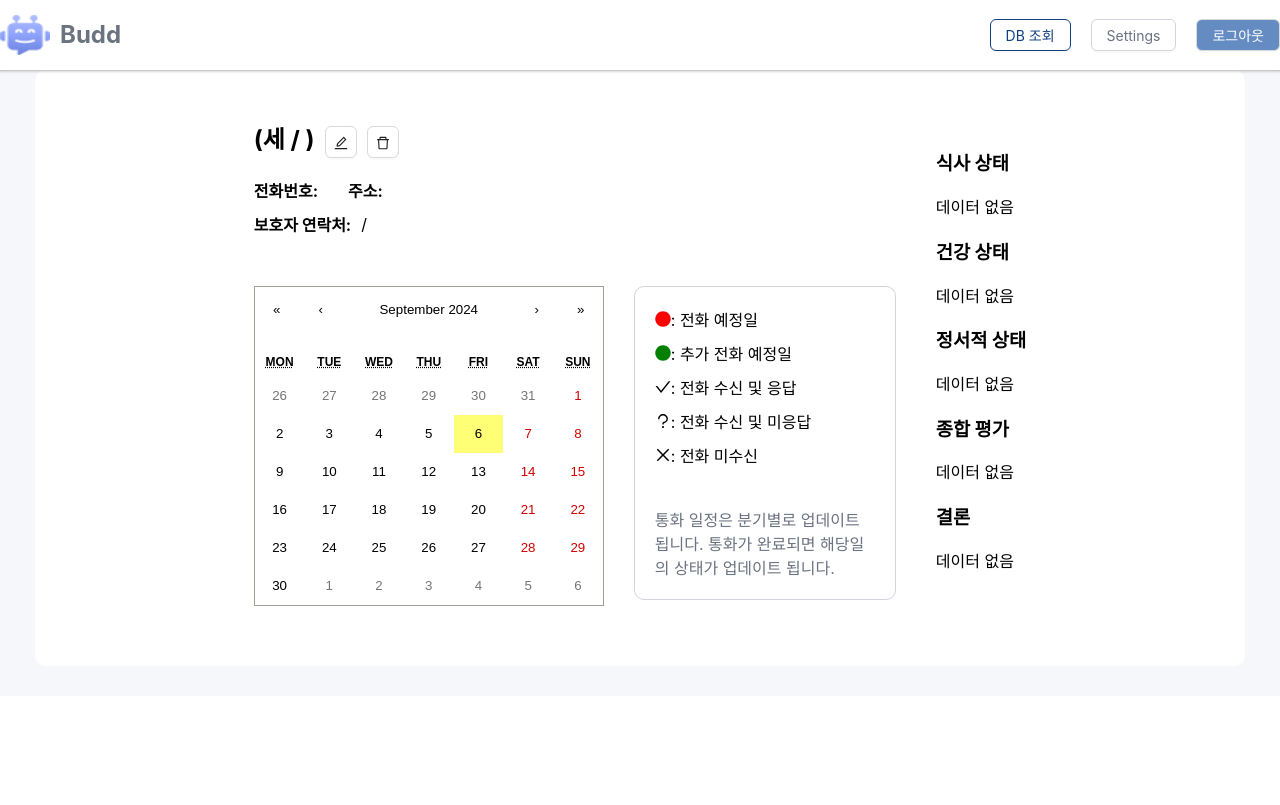
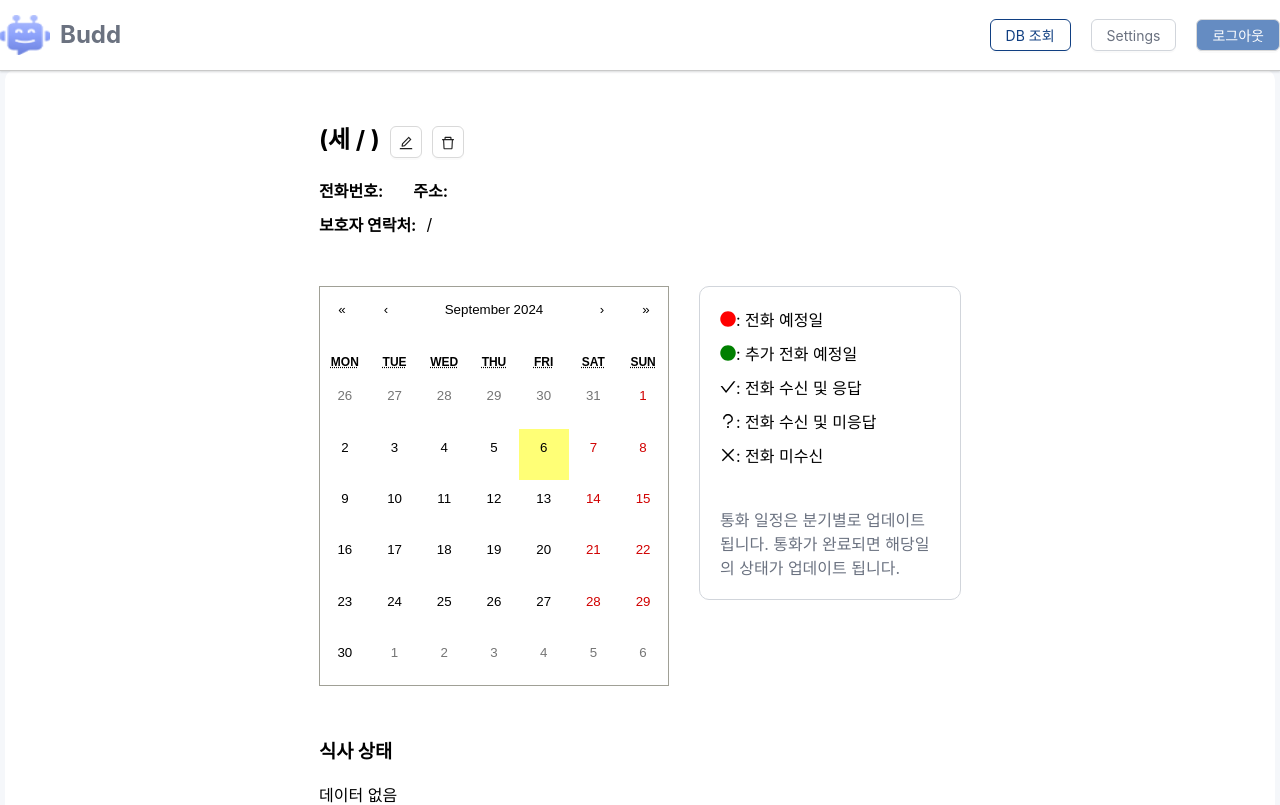
Before and after one commit to Jieuneenee/Budd-client, a React (Vite) app: page /user/1 in a window 1280 px wide. Shown: the top 805 px of the page. Built offline with nearby package versions, Linux system fonts and the light colour scheme; no server answers.

Commit message:
feat: UserDetailPage 연결

```diff
--- a/src/pages/UserDetailPage.jsx
+++ b/src/pages/UserDetailPage.jsx
@@ -33,6 +33,7 @@ const UserDetailPage = () => {
   const [guardianContact1, setGuardianContact1] = useState("");
   const [guardianContact2, setGuardianContact2] = useState("");
 
+  //GET: userDetail
   useEffect(() => {
     const getUserDetailData = async () => {
       try {
@@ -80,17 +81,20 @@ const UserDetailPage = () => {
     }
   };
 
-  const getCallStatus = (date) => {
+
+  const getCallStatus = (date, userData) => {
     if (!userData || !userData.callRecords) {
-      return null;
+      return <EmptyIcon />; //데이터 없으면 빈 아이콘 렌더링
     }
 
     const formattedDate = format(date, "yyyy-MM-dd");
     const call = userData.callRecords.find(
-      (call) => call.scheduled_date === formattedDate
+      (call) => call.scheduledDate === formattedDate
     );
-    return call ? renderIcon(call.status) : null;
+
+    return call ? renderIcon(call.status) : <EmptyIcon />;
   };
+
 
   const showModal = () => {
     setIsModalVisible(true);
@@ -168,9 +172,10 @@ const UserDetailPage = () => {
           <CalendarWrapper>
             <Calendar
               tileContent={({ date }) => (
-                <IconContainer>{getCallStatus(date)}</IconContainer>
+                <IconContainer>{getCallStatus(date, userData)}</IconContainer>
               )}
             />
+
             <StatusContainer>
               <div>
                 <StatusLine>
@@ -195,7 +200,6 @@ const UserDetailPage = () => {
               </StatusInfo>
             </StatusContainer>
           </CalendarWrapper>
-        </MainContainer>
 
           <ReportContainer>
             <h2>
@@ -239,6 +243,7 @@ const UserDetailPage = () => {
                 : "데이터 없음"}
             </p>
           </ReportContainer>
+        </MainContainer>
       </Container>
 
       <ModalContainer
@@ -303,7 +308,7 @@ const UserDetailPage = () => {
       </Modal>
     </Root>
   );
-};
+}
 
 const Root = styled.div`
   width: 100%;
@@ -323,7 +328,7 @@ const Container = styled.div`
   display: flex;
   justify-content: center;
   align-items: center;
-  padding: 30px;
+  padding: 30px 60px;
   margin-top: ${HEADER_HEIGHT};
   border-radius: 10px;
 `;
@@ -395,8 +400,6 @@ const Value = styled.div``;
 const ReportContainer = styled.div`
   justify-content: start;
   align-items: start;
-  margin-left: 40px;
-  margin-bottom: 20px;
   height: 100%;
 `;
 
@@ -421,4 +424,9 @@ const StyledRadioGroup = styled(Radio.Group)`
   margin-bottom: 10px;
 `;
 
+const EmptyIcon = styled.div`
+  width: 13.33px;
+  height: 13.33px;
+`;
+
 export default UserDetailPage;
```
Lines whose indentation alone changed are shown as unchanged.
